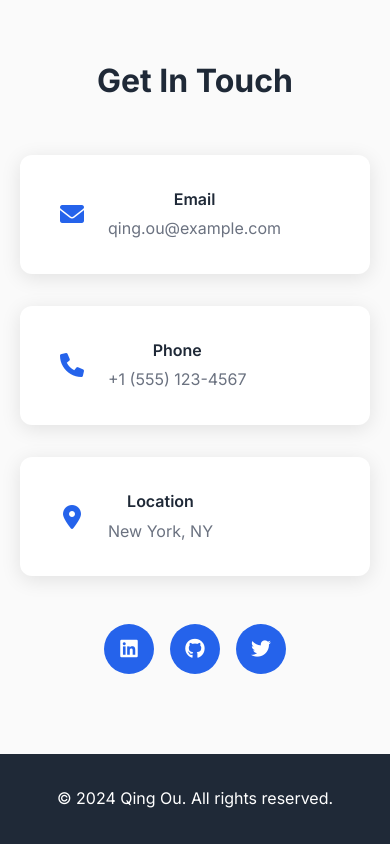
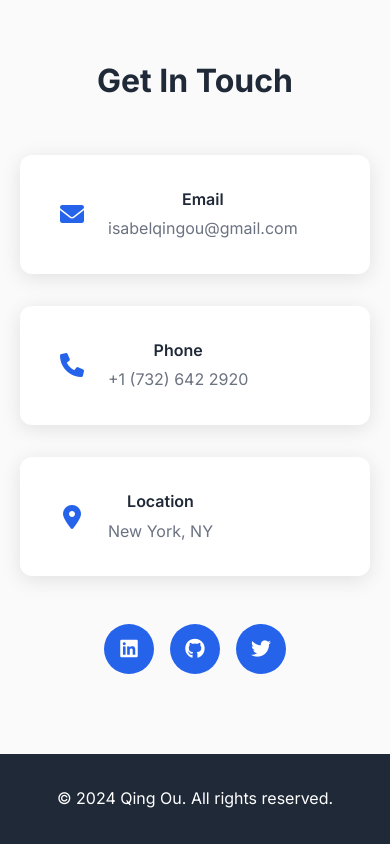
Before and after one commit to QO2021/SuperResume, a plain HTML site: page index.html in a window 390 px wide. Shown: the part 6730-7574 px from the top of the page. Drawn offline with Linux system fonts and the light colour scheme.

Commit message:
Update contact information with correct email and phone number

```diff
--- a/index.html
+++ b/index.html
@@ -222,14 +222,14 @@
                             <i class="fas fa-envelope"></i>
                             <div>
                                 <h3>Email</h3>
-                                <p>qing.ou@example.com</p>
+                                <p>isabelqingou@gmail.com</p>
                             </div>
                         </div>
                         <div class="contact-item">
                             <i class="fas fa-phone"></i>
                             <div>
                                 <h3>Phone</h3>
-                                <p>+1 (555) 123-4567</p>
+                                <p>+1 (732) 642 2920</p>
                             </div>
                         </div>
                         <div class="contact-item">
```
